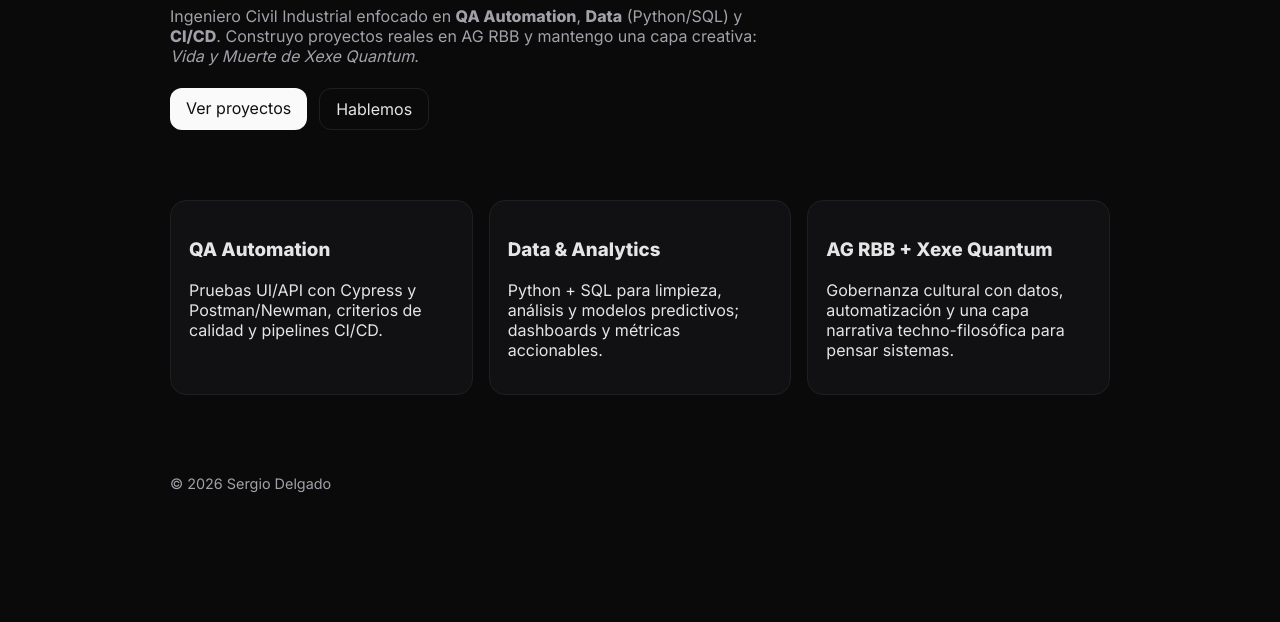
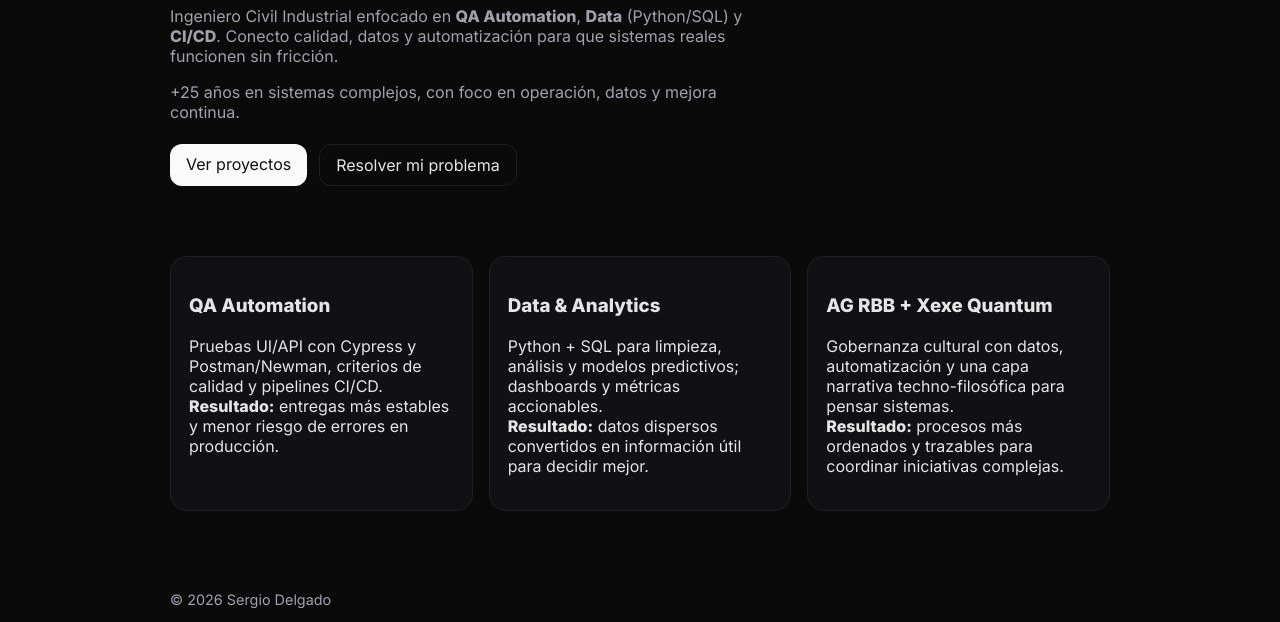
Before and after one commit to sergiodelgado/sergio-site, a website: page index.html in a window 1280 px wide. Shown: the part 283-905 px from the top of the page. Before the commit the page ends 800 px from the top, so only its background shows below. Drawn offline with Linux system fonts and the light colour scheme.

Commit message:
copy: refine home positioning

```diff
--- a/index.html
+++ b/index.html
@@ -34,26 +34,27 @@
       <h1>QA Automation, datos y sistemas que funcionan</h1>
       <p>
         Ingeniero Civil Industrial enfocado en <strong>QA Automation</strong>, <strong>Data</strong> (Python/SQL) y <strong>CI/CD</strong>.
-        Construyo proyectos reales en AG&nbsp;RBB y mantengo una capa creativa: <em>Vida y Muerte de Xexe Quantum</em>.
+        Conecto calidad, datos y automatización para que sistemas reales funcionen sin fricción.
       </p>
+      <p>+25 años en sistemas complejos, con foco en operación, datos y mejora continua.</p>
       <div class="cta-row">
         <a class="btn btn-primary" href="projects.html">Ver proyectos</a>
-        <a class="btn" href="contact.html">Hablemos</a>
+        <a class="btn" href="contact.html">Resolver mi problema</a>
       </div>
     </section>
 
     <section class="grid" aria-label="Líneas de trabajo">
       <article class="card">
         <h3>QA Automation</h3>
-        <p>Pruebas UI/API con Cypress y Postman/Newman, criterios de calidad y pipelines CI/CD.</p>
+        <p>Pruebas UI/API con Cypress y Postman/Newman, criterios de calidad y pipelines CI/CD.<br><strong>Resultado:</strong> entregas más estables y menor riesgo de errores en producción.</p>
       </article>
       <article class="card">
         <h3>Data &amp; Analytics</h3>
-        <p>Python + SQL para limpieza, análisis y modelos predictivos; dashboards y métricas accionables.</p>
+        <p>Python + SQL para limpieza, análisis y modelos predictivos; dashboards y métricas accionables.<br><strong>Resultado:</strong> datos dispersos convertidos en información útil para decidir mejor.</p>
       </article>
       <article class="card">
         <h3>AG RBB + Xexe Quantum</h3>
-        <p>Gobernanza cultural con datos, automatización y una capa narrativa techno-filosófica para pensar sistemas.</p>
+        <p>Gobernanza cultural con datos, automatización y una capa narrativa techno-filosófica para pensar sistemas.<br><strong>Resultado:</strong> procesos más ordenados y trazables para coordinar iniciativas complejas.</p>
       </article>
     </section>
   </main>
```
